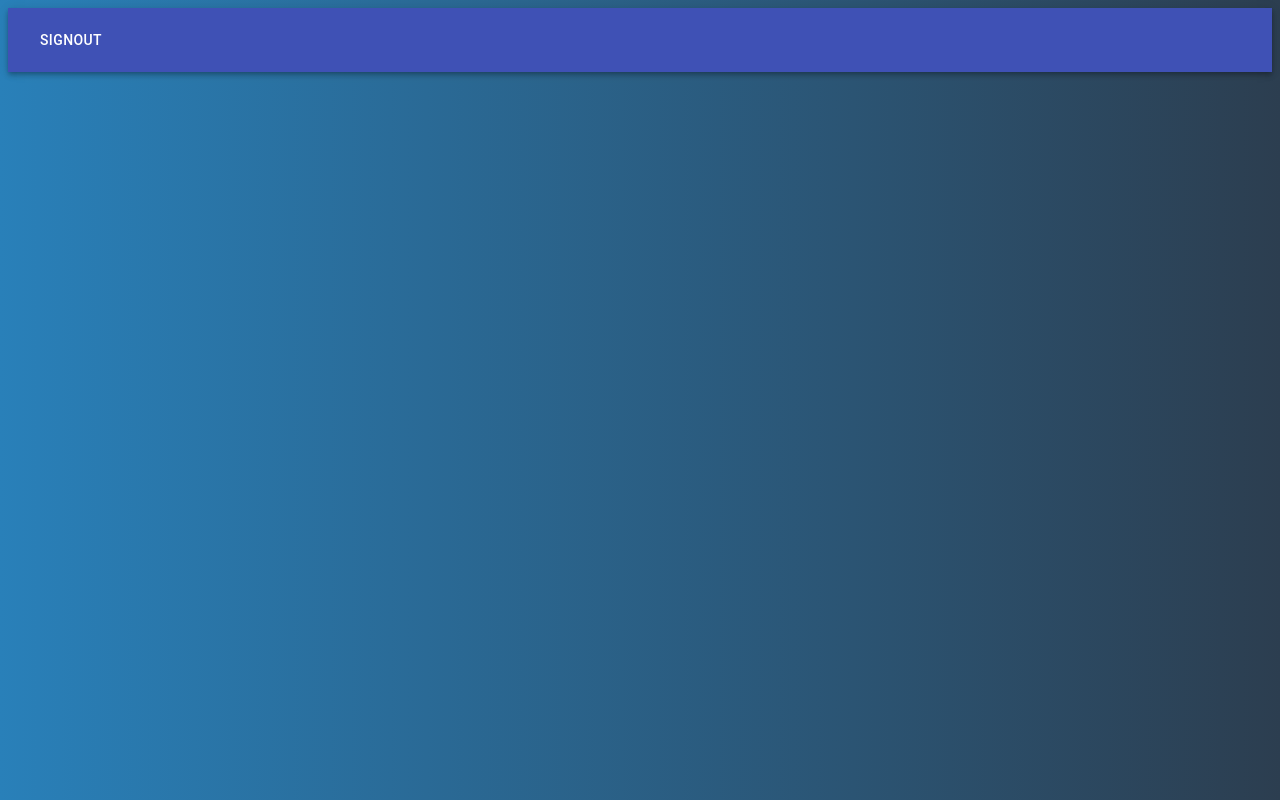
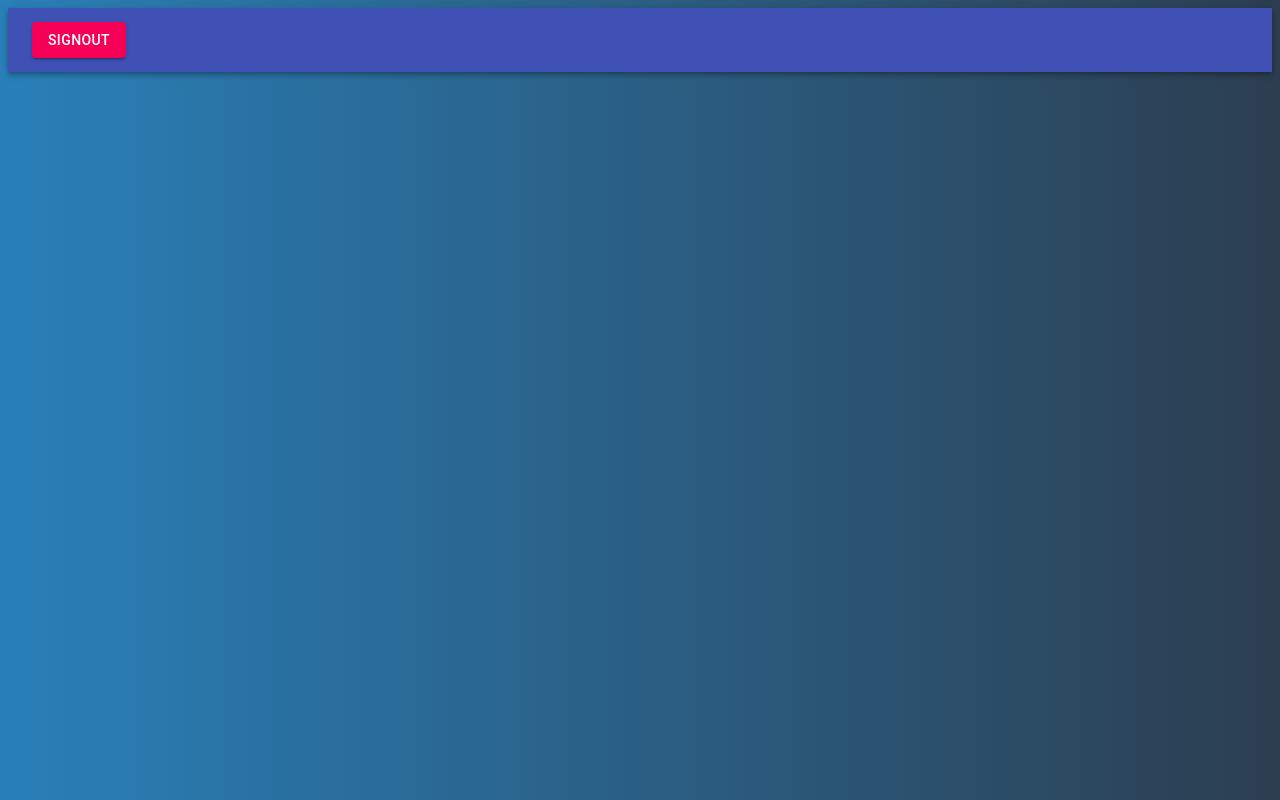
Before and after one commit to pradhyumvyas/JobApplicationTracker, a React (Create React App) app in the folder FrontEnd/job-app-tracker/: page /dashboard in a window 1280 px wide. Built offline with nearby package versions, Linux system fonts and the light colour scheme; sample sign-in values are in the browser's storage.

Commit message:
Working on Logout

```diff
--- a/FrontEnd/job-app-tracker/src/core/CSS/_nav.scss
+++ b/FrontEnd/job-app-tracker/src/core/CSS/_nav.scss
@@ -0,0 +1,7 @@
+.myNav{
+    background-color: cadetblue;
+}
+.MuiButton-label{
+    margin-right: auto;
+    width: 500px;
+}
--- a/FrontEnd/job-app-tracker/src/core/CSS/style.css
+++ b/FrontEnd/job-app-tracker/src/core/CSS/style.css
@@ -109,4 +109,13 @@ body {
 body {
   color: black;
 }
+
+.myNav {
+  background-color: cadetblue;
+}
+
+.MuiButton-label {
+  margin-right: auto;
+  width: 500px;
+}
 /*# sourceMappingURL=style.css.map */
--- a/FrontEnd/job-app-tracker/src/user/Dashboard.js
+++ b/FrontEnd/job-app-tracker/src/user/Dashboard.js
@@ -7,6 +7,7 @@ function Dashboard() {
     const myNavbar = () =>{
         return(
             <div className="myNav">
+                <div>
                     <AppBar position="static">
                         <Toolbar>
                             {/* <IconButton edge="start" className="" color="inherit" aria-label="menu"> */}
@@ -15,9 +16,10 @@ function Dashboard() {
                             {/* <Typography variant="h6" className="">
                                 News
                             </Typography> */}
-                        <Button color="inherit" className="signout">Signout</Button>
+                            <Button  color="secondary" variant="contained" className="signout pull-right">Signout</Button>
                         </Toolbar>
                     </AppBar>
+                </div>
             </div>
         )
     }
```
Also changed, not shown: 2 other files (tests, documents, lock files or other folders). Lines whose indentation alone changed are shown as unchanged.
